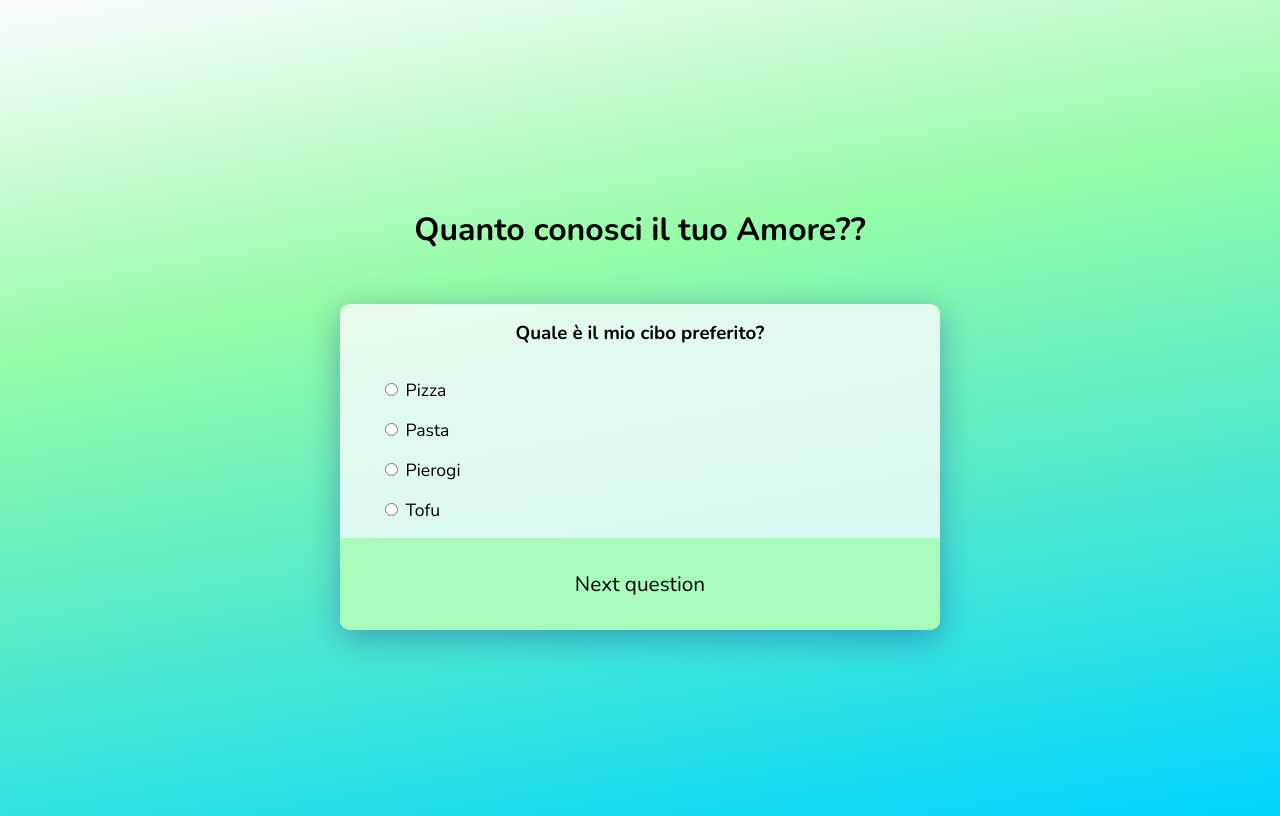
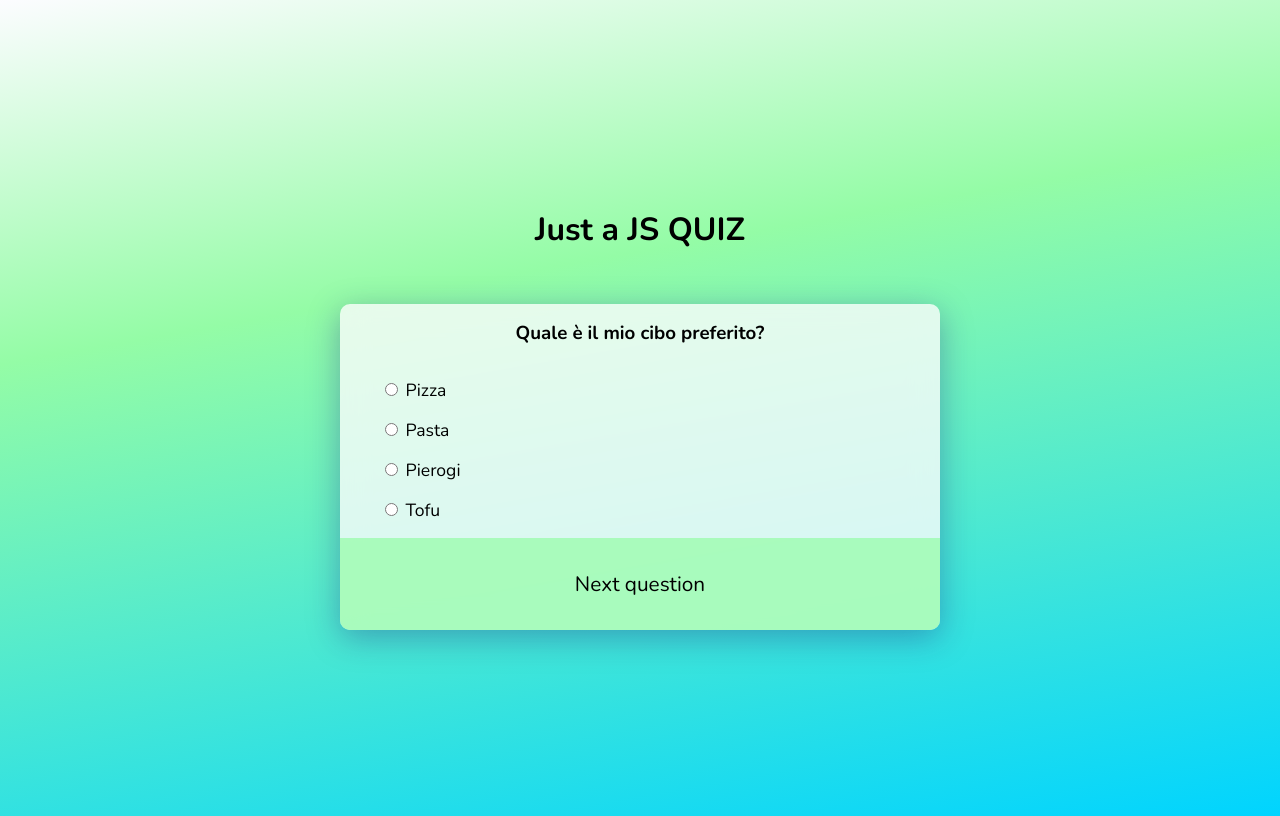
Before and after one commit to dawidglap/quizApp, a plain HTML site: page index.html in a window 1280 px wide. Drawn offline with nearby package versions, Linux system fonts and the light colour scheme.

Commit message:
just update the title

```diff
--- a/index.html
+++ b/index.html
@@ -11,7 +11,7 @@
   </head>
   <body>
       <div class="title">
-          <h1>Quanto conosci il tuo Amore??</h1>
+          <h1>Just a JS QUIZ</h1>
       </div>
     <div class="quiz-card" id="quiz">
         <h3 id="question">Question text</h3>
```
